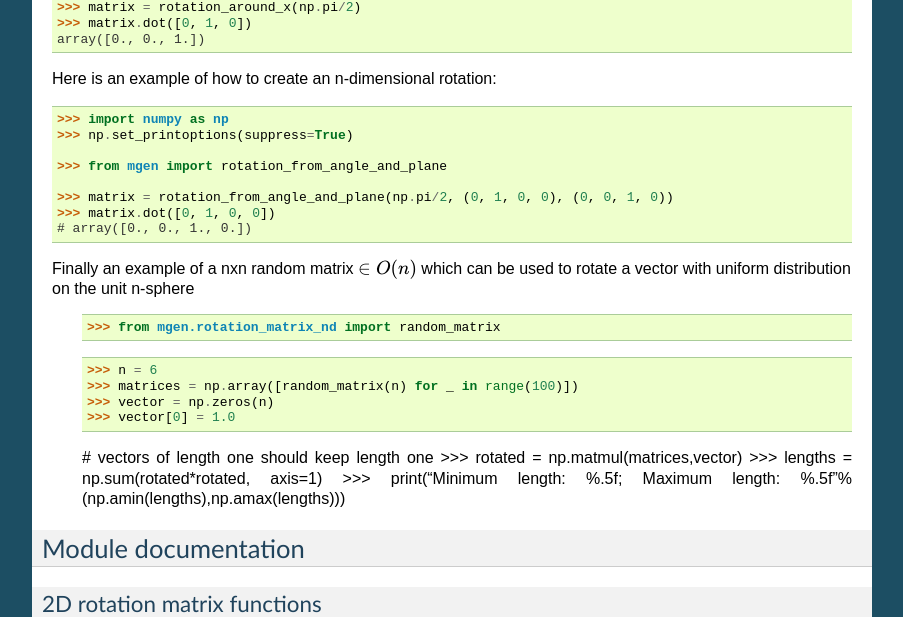
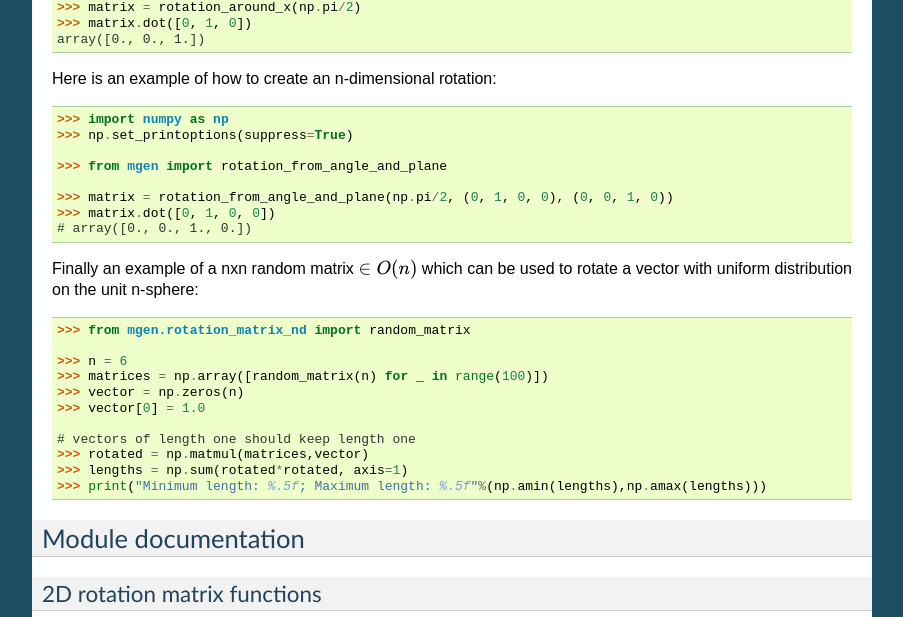
Before and after one commit to NOhs/mgen, a Sphinx documentation site: the page built from docs/index.rst, in a window 1280 px wide and 900 px high, scrolled down 756 px, cut to the strip 0-617 px from the top of the window. Shown: the whole strip, without its empty margins (198-1101 px from the left). Built offline with Sphinx 7.4.7, drawn with Linux system fonts in a browser that asks for light colours.

Commit message:
Minor formatting fix in documentation.

```diff
--- a/docs/index.rst
+++ b/docs/index.rst
@@ -64,7 +64,9 @@ Here is an example of how to create an n-dimensional rotation::
     >>> matrix.dot([0, 1, 0, 0])
     # array([0., 0., 1., 0.])
 
-Finally an example of a nxn random matrix :math:`\in O(n)` which can be used to rotate a vector with uniform distribution on the unit n-sphere
+Finally an example of a nxn random matrix :math:`\in O(n)` which can be used to rotate a vector
+with uniform distribution on the unit n-sphere::
+
     >>> from mgen.rotation_matrix_nd import random_matrix
 
     >>> n = 6
```
